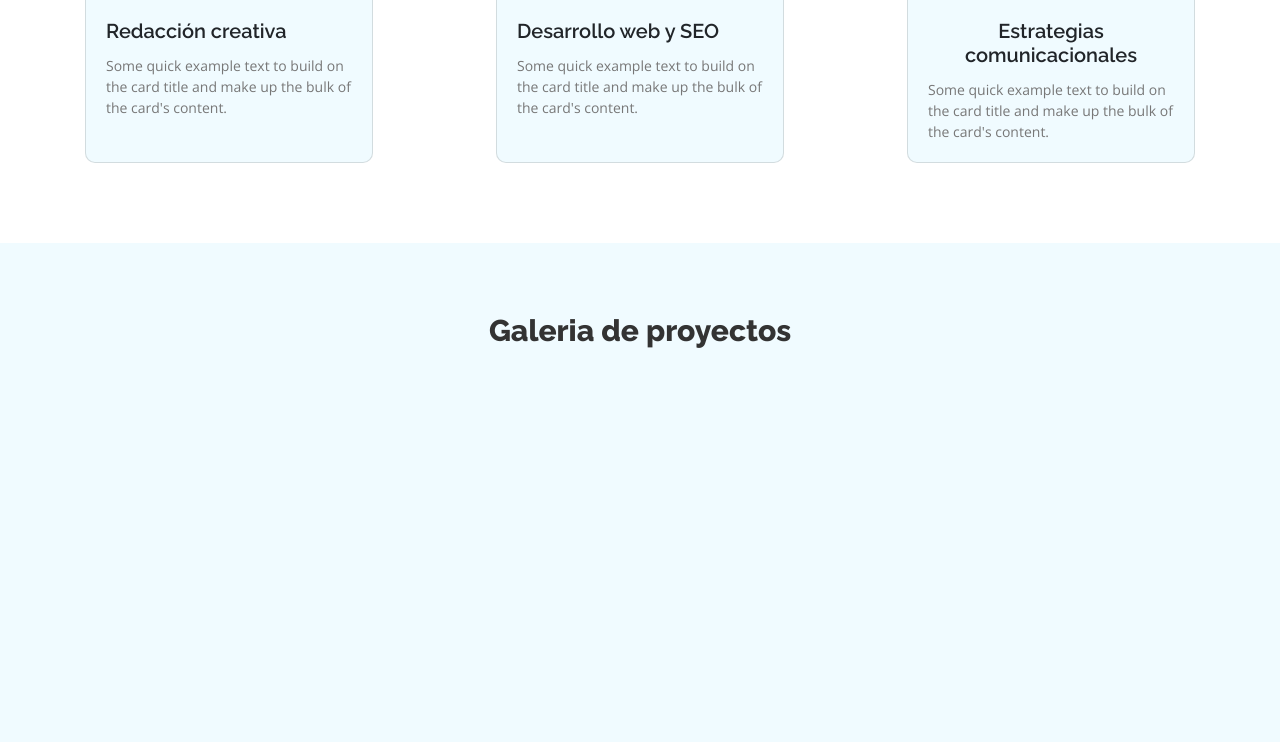
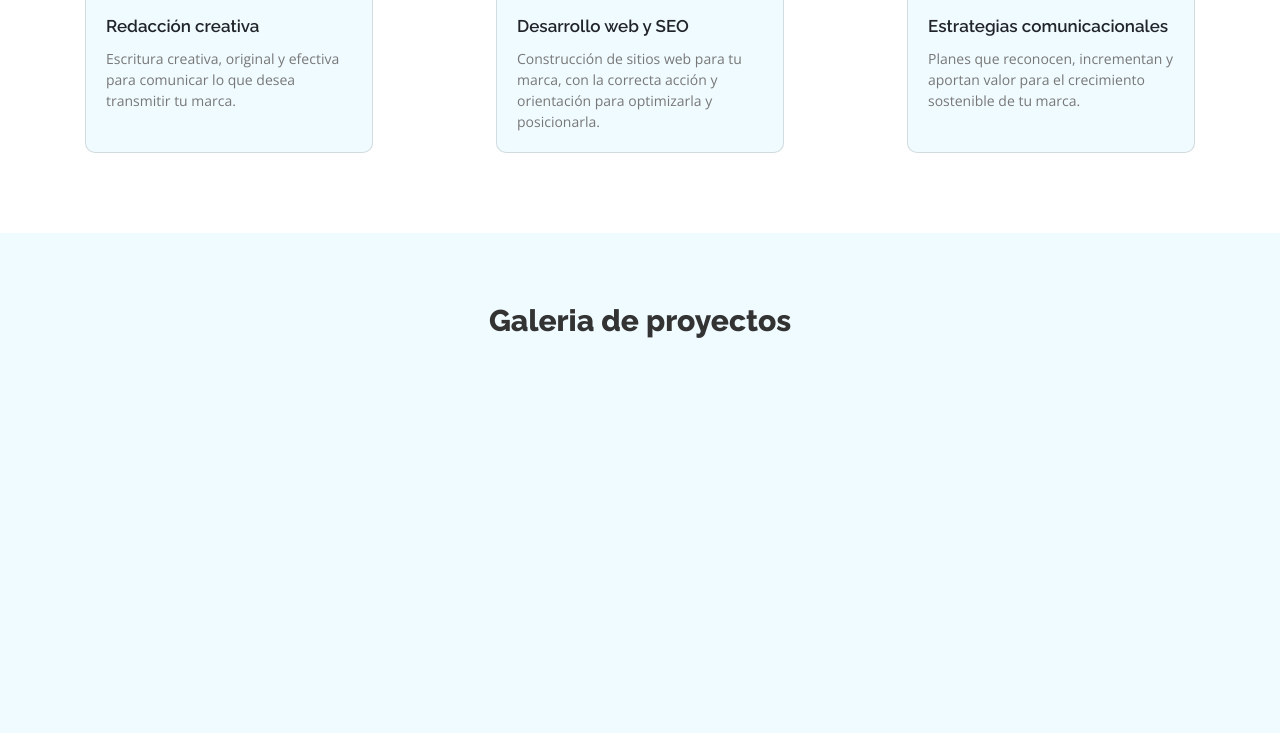
Before and after one commit to garl99/Prowess, a PHP site: page / in a window 1280 px wide. Shown: the part 3170-3912 px from the top of the page. Run offline with PHP 8.4, Linux system fonts and the light colour scheme.

Commit message:
Ajustes de la seccion servicios

```diff
--- a/css/styles.css
+++ b/css/styles.css
@@ -210,6 +210,7 @@ main .servicios .contenedor-servicios .card .contenedor-imagen:hover img {
 
 main .servicios .contenedor-servicios .card .card-body h5 {
     font-weight: 600;
+    font-size: 17px;
 }
 
 main .servicios .contenedor-servicios .card .card-body p {
--- a/index.html
+++ b/index.html
@@ -162,9 +162,8 @@
                         <div class="contenedor-imagen"><img src="img/social-media.jpg" class="card-img-top" alt="...">
                         </div>
                         <div class="card-body">
-                            <h5 class="card-title">Social media</h5>
-                            <p class="card-text">Some quick example text to build on the card title and make up the bulk
-                                of the card's content.</p>
+                            <h5 class="card-title">Social media manager</h5>
+                            <p class="card-text">Gestión personalizada para optimizar el canal de marca.</p>
                         </div>
                     </div>
 
@@ -174,8 +173,7 @@
 
                         <div class="card-body">
                             <h5 class="card-title">Diseño gráfico</h5>
-                            <p class="card-text">Some quick example text to build on the card title and make up the bulk
-                                of the card's content.</p>
+                            <p class="card-text">Concepto auténtico y visual en manos de creativos profesionales.</p>
                         </div>
                     </div>
 
@@ -185,8 +183,8 @@
 
                         <div class="card-body">
                             <h5 class="card-title">Fotografía y vídeo</h5>
-                            <p class="card-text">Some quick example text to build on the card title and make up the bulk
-                                of the card's content.</p>
+                            <p class="card-text">Contenido de valor audiovisual para tus redes sociales y eventos
+                                corporativos.</p>
                         </div>
                     </div>
 
@@ -196,8 +194,8 @@
 
                         <div class="card-body">
                             <h5 class="card-title">Redacción creativa</h5>
-                            <p class="card-text">Some quick example text to build on the card title and make up the bulk
-                                of the card's content.</p>
+                            <p class="card-text">Escritura creativa, original y efectiva para comunicar lo que desea
+                                transmitir tu marca.</p>
                         </div>
                     </div>
 
@@ -208,8 +206,8 @@
 
                         <div class="card-body">
                             <h5 class="card-title">Desarrollo web y SEO</h5>
-                            <p class="card-text">Some quick example text to build on the card title and make up the bulk
-                                of the card's content.</p>
+                            <p class="card-text">Construcción de sitios web para tu marca, con la correcta acción y
+                                orientación para optimizarla y posicionarla.</p>
                         </div>
                     </div>
 
@@ -218,9 +216,9 @@
                             <img src="img/estrategia.png" class="card-img-top" alt="..." style="background: #fff;">
                         </div>
                         <div class="card-body">
-                            <h5 class="card-title text-center">Estrategias comunicacionales</h5>
-                            <p class="card-text">Some quick example text to build on the card title and make up the bulk
-                                of the card's content.</p>
+                            <h5 class="card-title">Estrategias comunicacionales</h5>
+                            <p class="card-text">Planes que reconocen, incrementan y aportan valor para el crecimiento
+                                sostenible de tu marca.</p>
                         </div>
                     </div>
                 </div>
```
